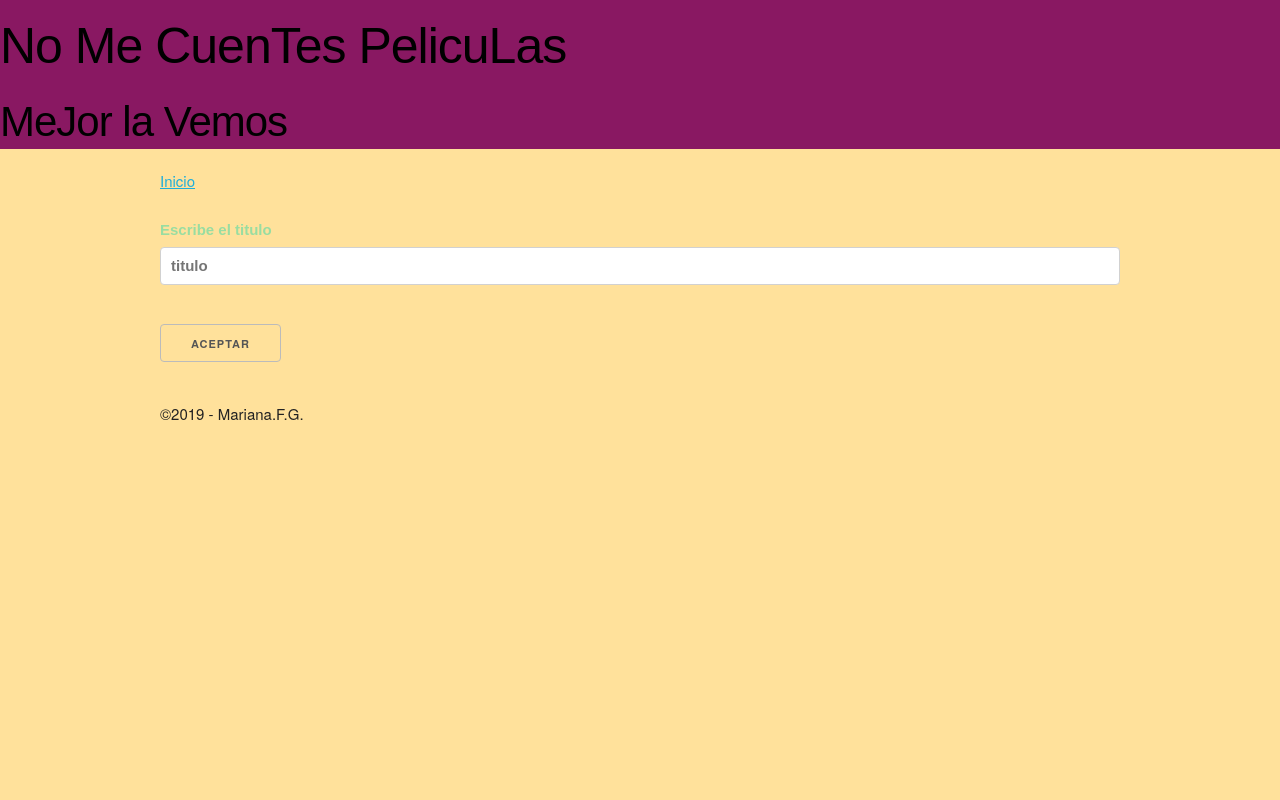
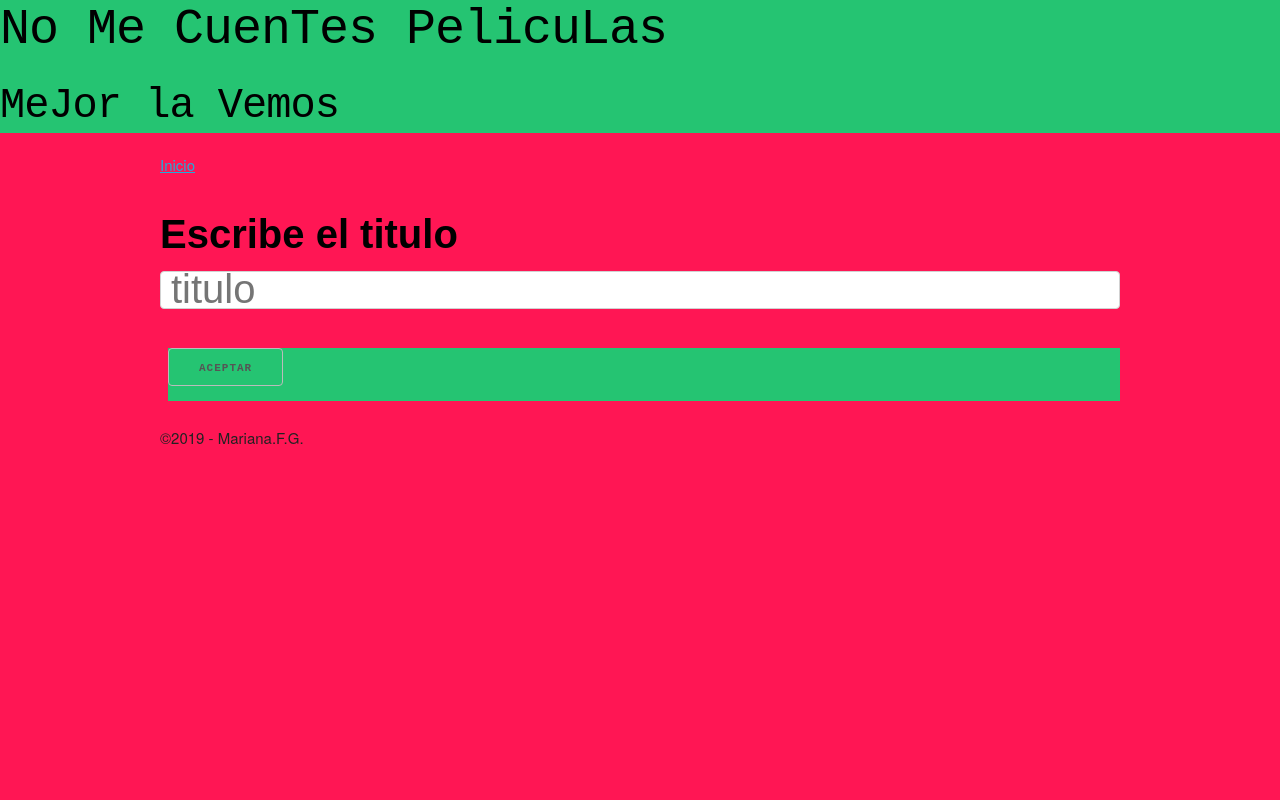
Before and after one commit to marianaFernand/PROYECTOfINAL, a Flask app: page / in a window 1280 px wide. Run offline with Flask 2, Linux system fonts and the light colour scheme.

Commit message:
estilos y botones

```diff
--- a/app/static/css/styles.css
+++ b/app/static/css/styles.css
@@ -1,32 +1,34 @@
 
-head {
-    background-color: #891862;
-    padding-top: 16px;
-    font-family: fantasy;
-    font-weight: 900;
-    color: black;
-}
 
 body {
-    background-color: #FFE19B;
+    background-color: #FF1654;
 }
 
 .header{
-    background-color: #891862;
-    padding-top: 16px;
-    font-family: fantasy;
-    font-weight: 900;
+    background-color: #25c472;
+    font-family: 'Courier New', Courier, monospace;
+    font-size: 1000;
     color: black;
 }
 
 .miboton {
-    background-color: #FFAE8C;
+
+    background-color: #25c472;
+    font-family: 'Courier New', Courier, monospace;
     color: black;
     margin-left: 8px;
 }
 
+
 .busqueda {
-    color: #99DDA1;
-    font-weight: 900;
+    color: black;
+    font-size: 40;
     font-family: fantasy;
 }
+
+.marcaPaginas {
+    font-family: fantasy;
+    color: black;
+    font-size: 20;
+
+}
--- a/app/templates/final.html
+++ b/app/templates/final.html
@@ -7,7 +7,7 @@
             <button name="btnselected" value="volvemos" type="submit" class="miboton  button-primary">Volver</button>
         </form>
 
-        <table class="u-full-width">
+        <table class="u-full-width" >
             <tr>
                 <td rowspan="7">
                         {% if pelicula["Poster"] == "N/A" %}
--- a/app/templates/index.html
+++ b/app/templates/index.html
@@ -1,11 +1,9 @@
 {% extends 'base.html' %}
 {% block title %}{% endblock %}
 {% block body %}
-
     <p>
         {{ errorMsg }}
     </p>
-
     <form action="/indice" method="POST">
         {{ form.hidden_tag() }}
         <div class="busqueda">
@@ -13,8 +11,6 @@
             {{form.titulo(class="u-full-width", type="text", placeholder ="titulo", id="titulo")}}
         </div>
         <br/>
-
-        <p>{{ form.submit() }}</p>
-
+        <p class = "miboton">{{ form.submit() }}</p>
     </form>
 {% endblock %}
```
Also changed, not shown: app/templates/indice.html (+6 -6 lines).
